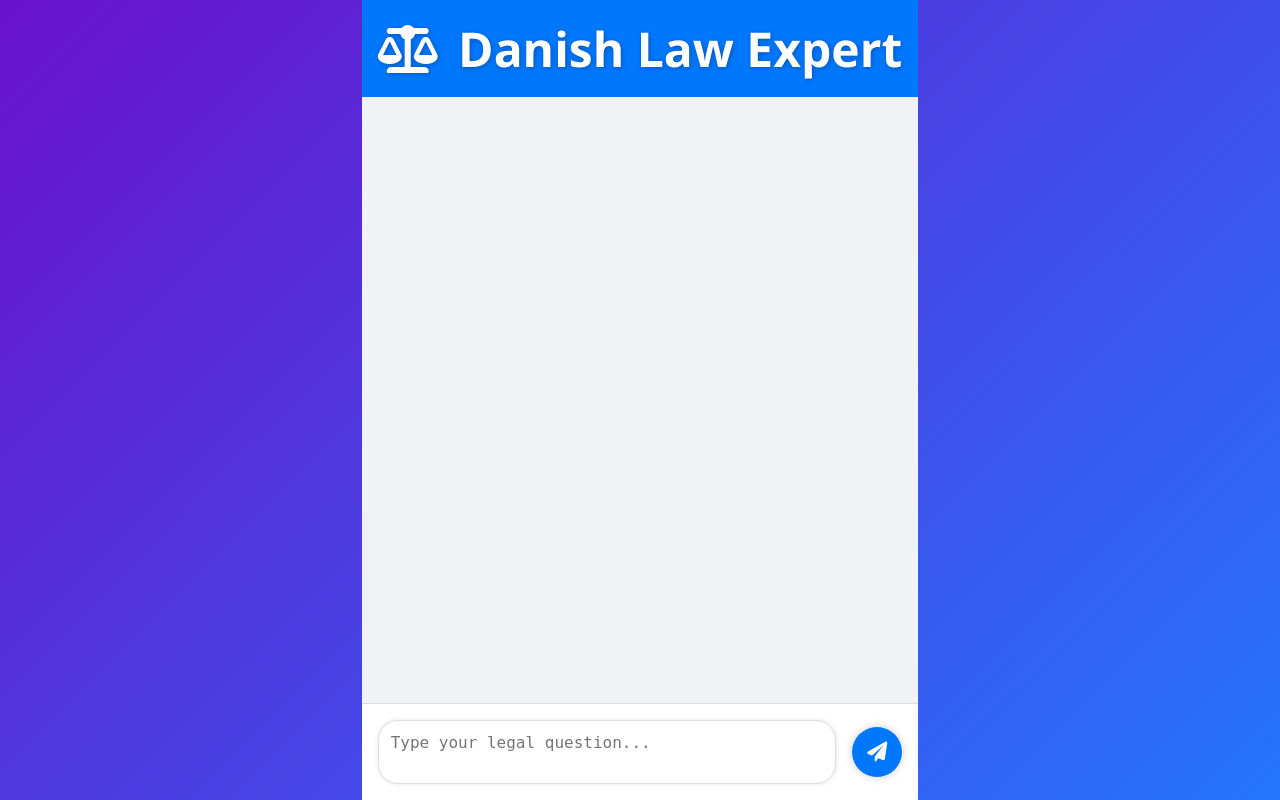
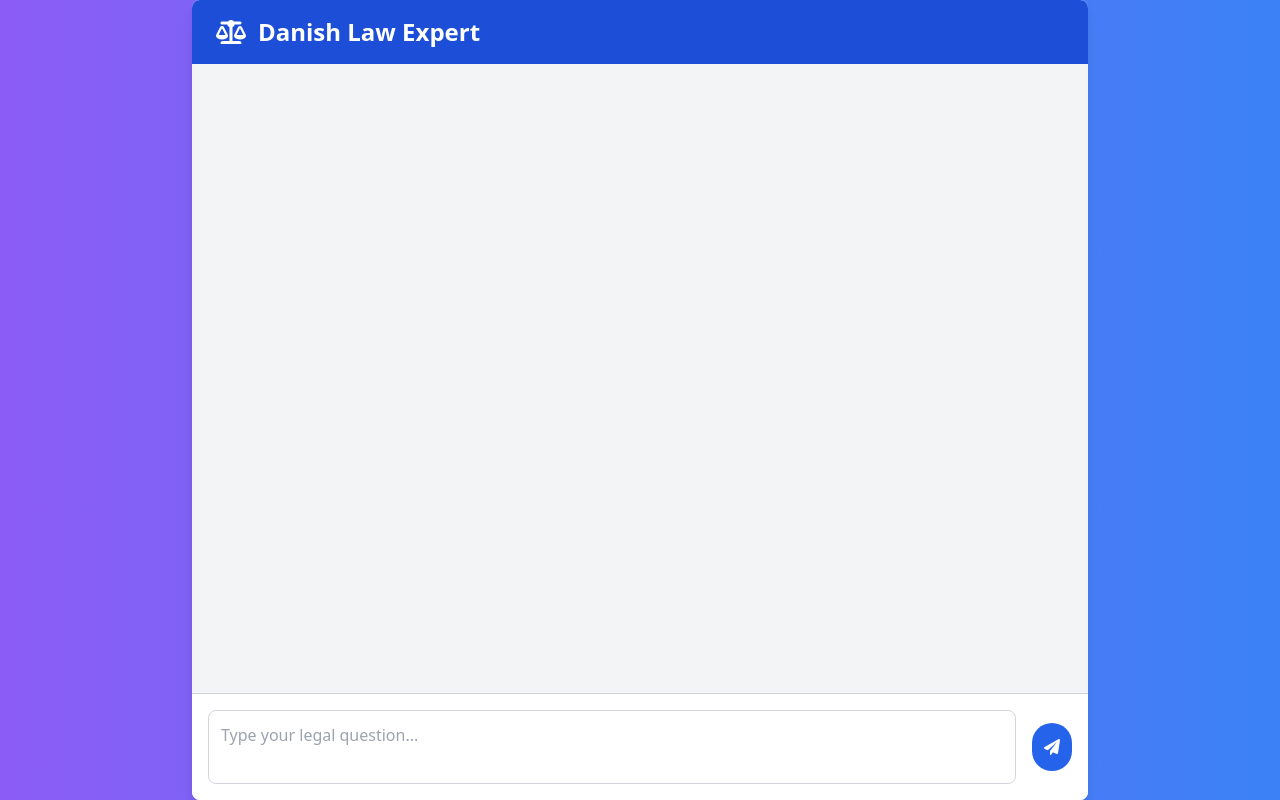
Before and after one commit to sebspetersen/danish-law-gpt, a Flask app: page / in a window 1280 px wide. Run offline with Flask 2, Linux system fonts and the light colour scheme.

Commit message:
Update index.html

```diff
--- a/templates/index.html
+++ b/templates/index.html
@@ -4,22 +4,29 @@
 <head>
     <meta charset="UTF-8">
     <meta name="viewport" content="width=device-width, initial-scale=1.0">
-    <link rel="stylesheet" href="static/styles.css">
+    <title>Danish Law Expert Chat</title>
+    <link href="https://cdn.jsdelivr.net/npm/tailwindcss@^3.0/dist/tailwind.min.css" rel="stylesheet">
     <link rel="stylesheet" href="https://cdnjs.cloudflare.com/ajax/libs/font-awesome/6.0.0-beta3/css/all.min.css">
-    <title>Danish Law Expert Chat</title>
 </head>
 
-<body>
-    <div class="chat-container">
-        <div class="chat-header">
-            <h1><i class="fas fa-balance-scale"></i> Danish Law Expert</h1>
+<body class="bg-gradient-to-r from-purple-500 to-blue-500 flex items-center justify-center h-screen">
+    <div class="w-full max-w-4xl h-full max-h-screen bg-white rounded-lg shadow-lg flex flex-col overflow-hidden">
+        <!-- Header -->
+        <div class="bg-blue-700 text-white py-4 px-6 flex items-center justify-between">
+            <h1 class="text-2xl font-bold"><i class="fas fa-balance-scale mr-3"></i>Danish Law Expert</h1>
         </div>
-        <div id="chat-box" class="chat-box">
+
+        <!-- Chat Box -->
+        <div id="chat-box" class="flex-1 p-6 overflow-y-auto space-y-4 bg-gray-100">
             <!-- Messages will be dynamically appended here -->
         </div>
-        <div class="chat-input-container">
-            <textarea id="question" placeholder="Type your legal question..." rows="2"></textarea>
-            <button id="send-button"><i class="fas fa-paper-plane"></i></button>
+
+        <!-- Input Box -->
+        <div class="bg-white p-4 flex items-center border-t border-gray-300">
+            <textarea id="question" placeholder="Type your legal question..." rows="2" class="flex-1 p-3 border border-gray-300 rounded-lg focus:outline-none focus:ring-2 focus:ring-blue-500 resize-none"></textarea>
+            <button id="send-button" class="ml-4 p-3 bg-blue-600 text-white rounded-full hover:bg-blue-700 transition duration-300">
+                <i class="fas fa-paper-plane"></i>
+            </button>
         </div>
     </div>
 
@@ -64,24 +71,30 @@
         function appendMessage(sender, message) {
             const chatBox = document.getElementById('chat-box');
             const messageElement = document.createElement('div');
-            messageElement.classList.add('message', sender);
-            messageElement.innerHTML = `<span>${message}</span>`;
+            messageElement.classList.add('p-4', 'rounded-lg', 'shadow-md', 'max-w-lg');
+            if (sender === 'user') {
+                messageElement.classList.add('bg-green-200', 'self-end');
+                messageElement.innerHTML = `<span class='font-medium'>You:</span> ${message}`;
+            } else if (sender === 'loading') {
+                messageElement.classList.add('bg-gray-200', 'text-center', 'italic');
+                messageElement.textContent = message;
+            }
             chatBox.appendChild(messageElement);
-            chatBox.scrollTop = chatBox.scrollHeight; // Scroll to the latest message
+            chatBox.scrollTop = chatBox.scrollHeight;
         }
 
         function appendFormattedMessage(sender, formattedHtml) {
             const chatBox = document.getElementById('chat-box');
             const messageElement = document.createElement('div');
-            messageElement.classList.add('message', sender);
+            messageElement.classList.add('p-4', 'bg-white', 'rounded-lg', 'shadow-md', 'max-w-lg', 'self-start');
             messageElement.innerHTML = formattedHtml;
             chatBox.appendChild(messageElement);
-            chatBox.scrollTop = chatBox.scrollHeight; // Scroll to the latest message
+            chatBox.scrollTop = chatBox.scrollHeight;
         }
 
         function removeLoadingMessage() {
             const chatBox = document.getElementById('chat-box');
-            const loadingMessage = chatBox.querySelector('.message.loading');
+            const loadingMessage = chatBox.querySelector('.text-center');
             if (loadingMessage) {
                 chatBox.removeChild(loadingMessage);
             }
```
